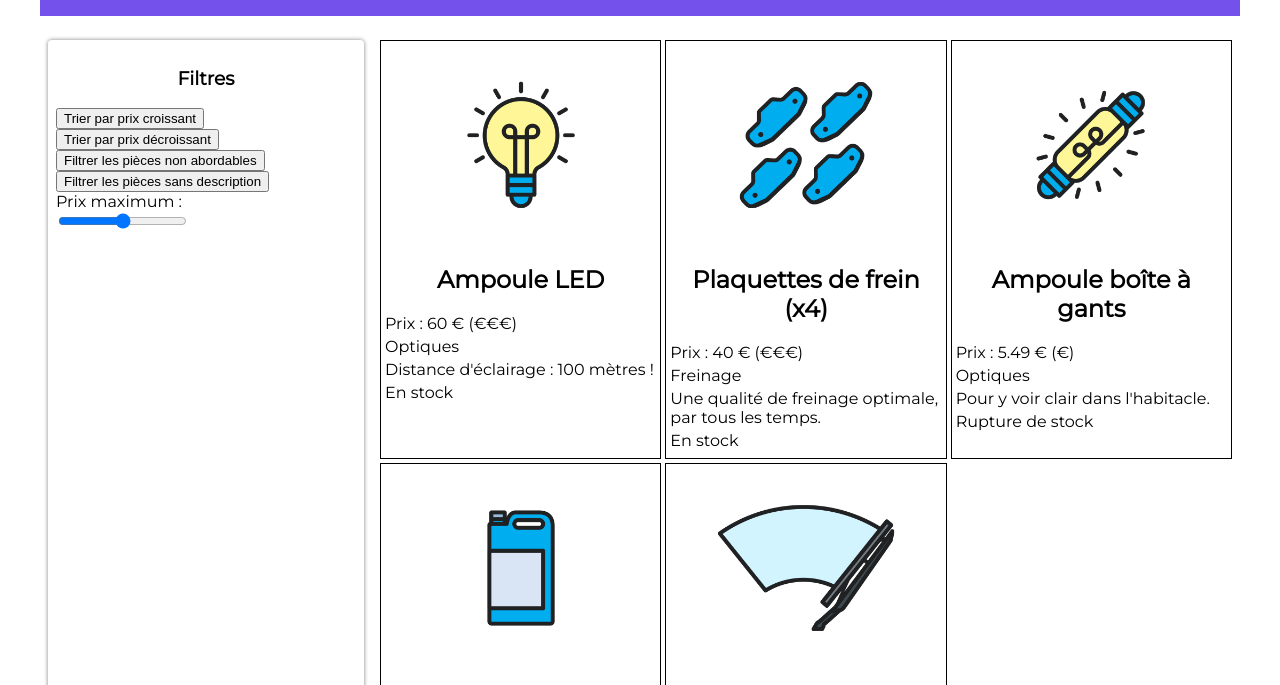
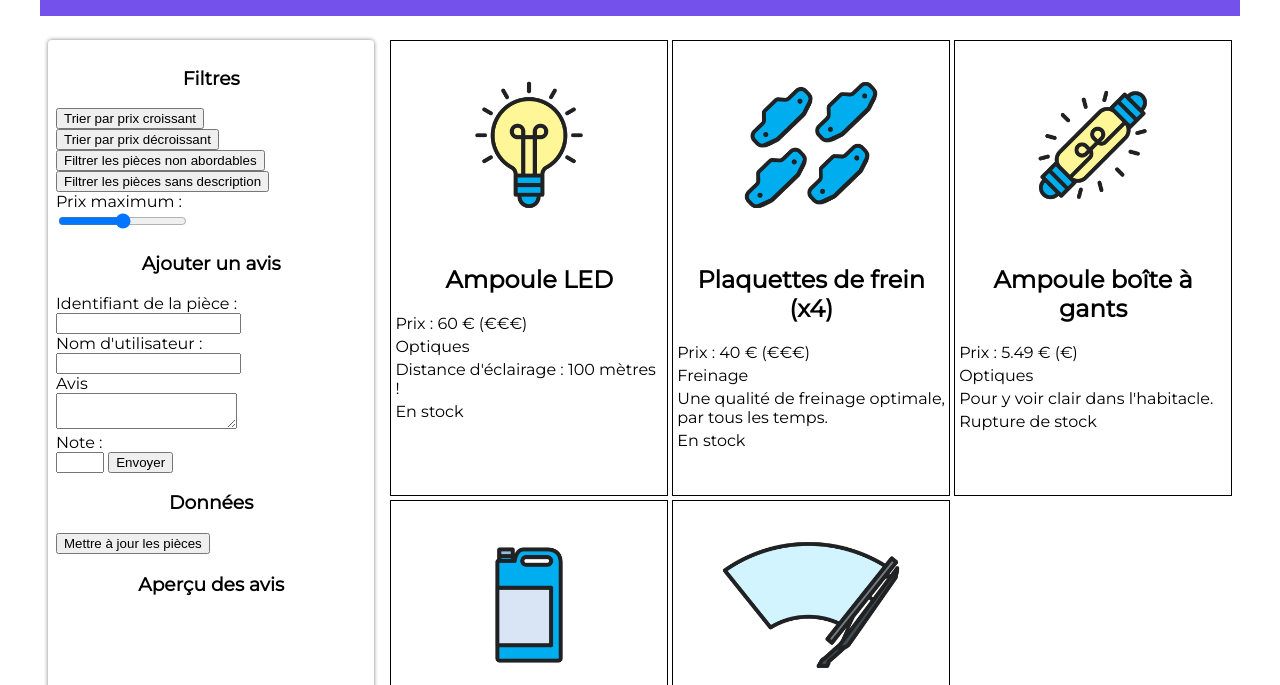
Before and after one commit to itgbarbara/exercice_js_les_bonnes_pieces, a website: page Front-end/index.html in a window 1280 px wide. Shown: the part 98-783 px from the top of the page. Drawn offline with nearby package versions, Linux system fonts and the light colour scheme.

Commit message:
Formulaire avis

```diff
--- a/Front-end/index.html
+++ b/Front-end/index.html
@@ -5,6 +5,7 @@
 		<title>Les Bonnes Pièces</title>
 		<link rel="stylesheet" href="styles.css">
 		<script type="module" src="pieces.js"></script>
+		<script src="node_modules/chart.js/dist/chart.umd.js" defer></script>
 	</head>
 	<body>
 		<header>
@@ -25,6 +26,22 @@
 				<br>
 				<label for="prix-max">Prix maximum :</label><br>
 				<input type="range" id="prix-max" name="prix-max" min="0" max="60" step="5">
+				<h3>Ajouter un avis</h3>
+				<form class="formulaire-avis">
+					<label for="piece-id">Identifiant de la pièce :</label><br>
+					<input type="number" id="piece-id" name="piece-id"><br>
+					<label for="utilisateur">Nom d'utilisateur :</label><br>
+					<input type="text" id="utilisateur "name="utilisateur"><br>
+					<label for="avis">Avis</label><br>
+					<textarea id="commentaire" name="commentaire"></textarea><br>
+					<label for="nb-etoiles">Note :</label><br>
+					<input type="number" id="nb-etoiles" name="nb-etoiles" min="0" max="5">
+					<button>Envoyer</button><br>
+				</form>
+				<h3>Données</h3>
+				<button class="btn-maj">Mettre à jour les pièces</button>
+				<h3>Aperçu des avis</h3>*
+				<canvas id="graphique-avis" width="300" height="300"></canvas>
 			</section>
 
 			<!-- Fiches produits -->
```
